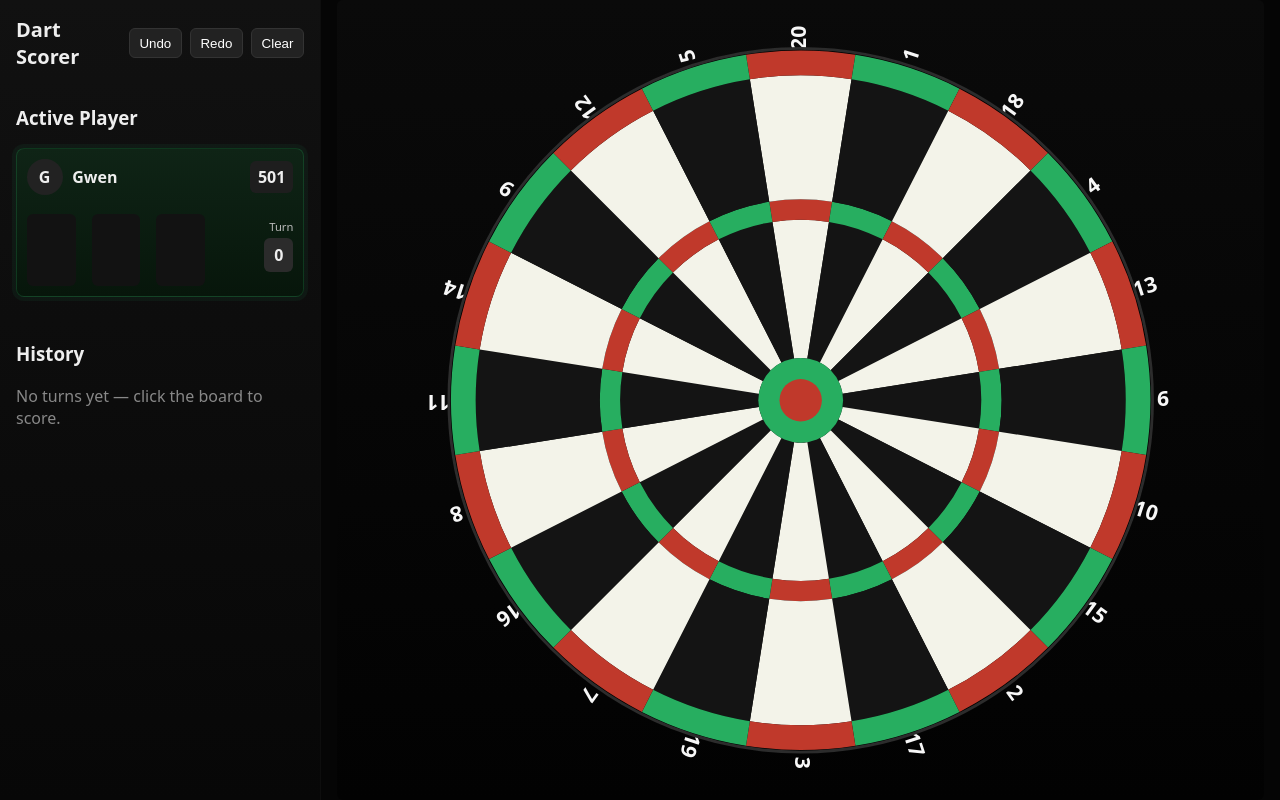
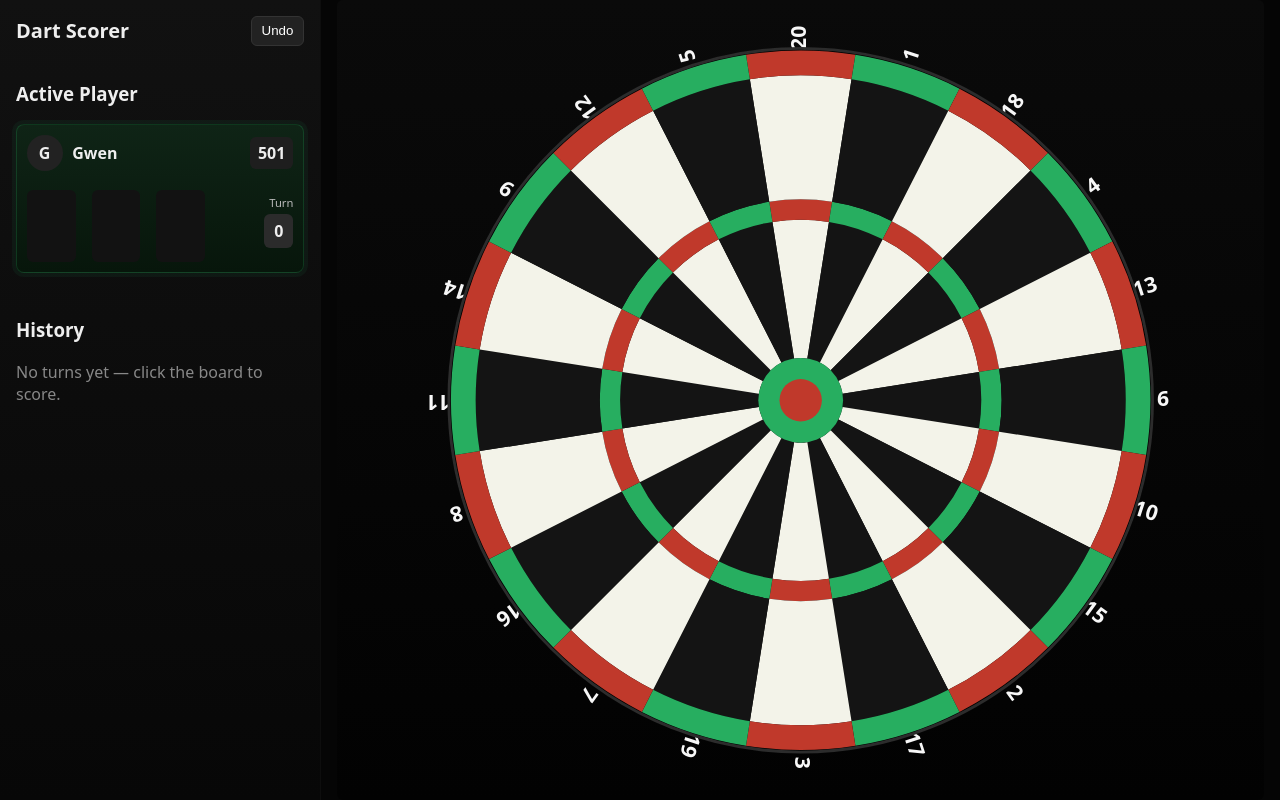
Before and after one commit to Mikadows/dartscorer, a React (Vite) app: page / in a window 1280 px wide. Built offline with nearby package versions, Linux system fonts and the light colour scheme; the HTML template or start-up script is replaced by a standard one.

Commit message:
fix: remove useless buttons

```diff
--- a/src/components/organisms/ScorePanel.jsx
+++ b/src/components/organisms/ScorePanel.jsx
@@ -33,7 +33,7 @@ function TurnCard({ turn, player, remaining, isActive = false }) {
 }
 
 export default function ScorePanel() {
-  const { players, currentPlayerIndex, currentTurn, turns, undo, redo, clear, getPlayerScoreRemaining } = useGame();
+  const { players, currentPlayerIndex, currentTurn, turns, undo, getPlayerScoreRemaining } = useGame();
   const { winner, continueAfterWin, resetGame } = useGame();
 
 
@@ -57,8 +57,6 @@ export default function ScorePanel() {
         <h2>Dart Scorer</h2>
         <div className="controls">
           <Button onClick={undo} title="Undo">Undo</Button>
-          <Button onClick={redo} title="Redo">Redo</Button>
-          <Button onClick={clear} title="Clear">Clear</Button>
         </div>
       </div>
 
```
